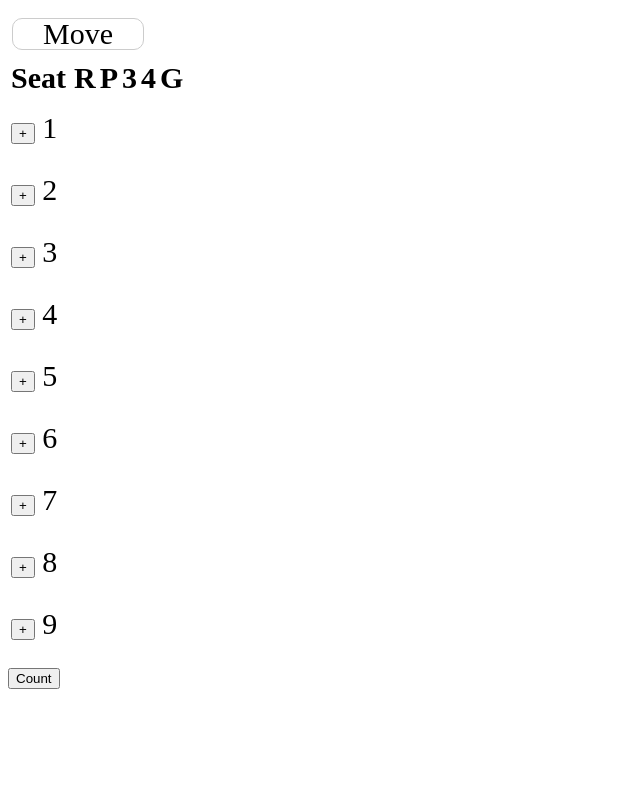
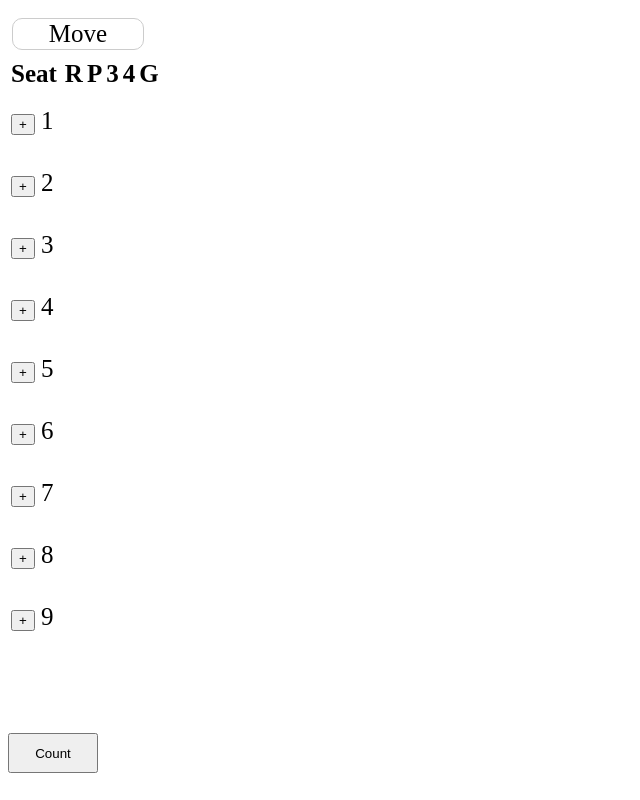
Before and after one commit to wadefurney/wadefurney.github.io, a plain HTML site: page index.html in a window 1280 px wide. Shown: the whole page, without its empty margins (0-640 px from the left). Drawn offline with nearby package versions, Linux system fonts and the light colour scheme.

Commit message:
updates agains

```diff
--- a/index.html
+++ b/index.html
@@ -44,7 +44,7 @@
 			<td ng-show="player.playing == true && main.showButtons == true">
 			  <div  class="toggle-btn-grp cssonly">
 				<div ng-repeat="option in main.handOptions">
-				  <input type="radio" name="group4"  ng-model="player.handOption" ng-value="option.value"/>
+				  <input type="radio" ng-model="player.handOption" ng-value="option.value"/>
 				  <label onclick="" class="toggle-btn">{{option.name}}</label>
 				</div>
 			  </div>
@@ -58,7 +58,11 @@
 		 </tr>
 	 </tbody>
 	 </table>
-	 <button class="btn-primary-spacing" ng-click="main.nextHand()">Count</button>
+	 <br />
+	 <br />
+	 <br />
+
+	 <button class="bigBtn" ng-click="main.nextHand()">Count</button>
 </div>
 
 </body>
--- a/poker.css
+++ b/poker.css
@@ -1,5 +1,10 @@
 body {
-	font-size: 30px;
+	font-size: 25px;
+}
+
+.bigBtn {
+	width: 90px;
+	height: 40px;
 }
 
 .playerStat {
```
